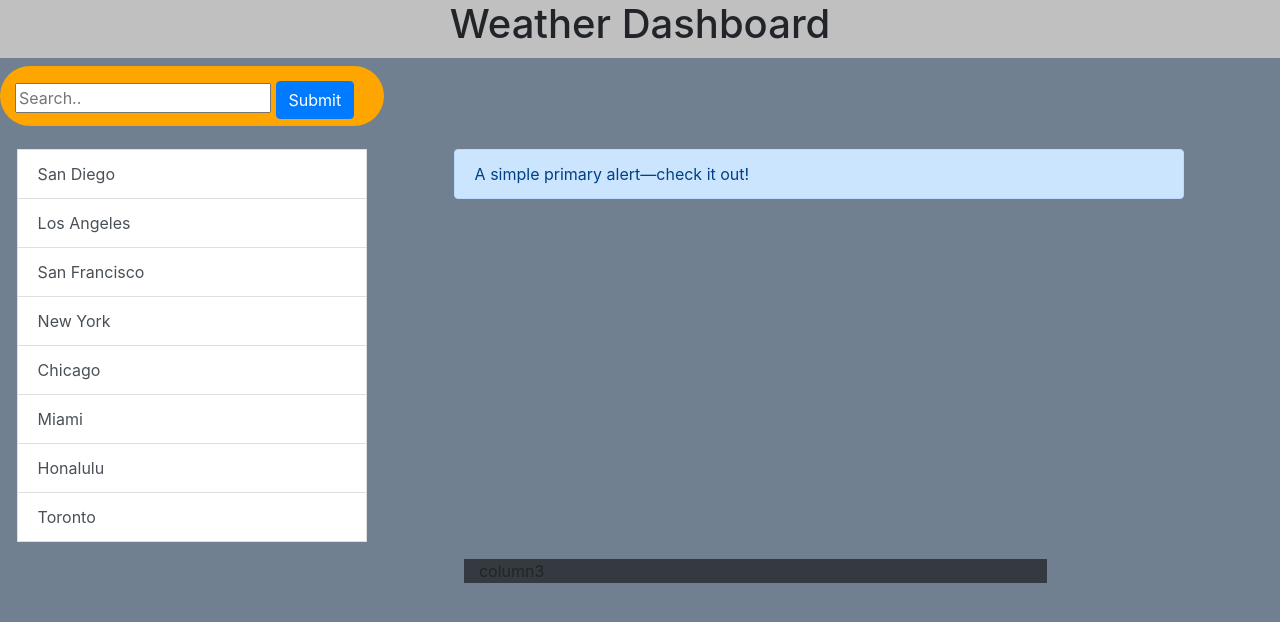
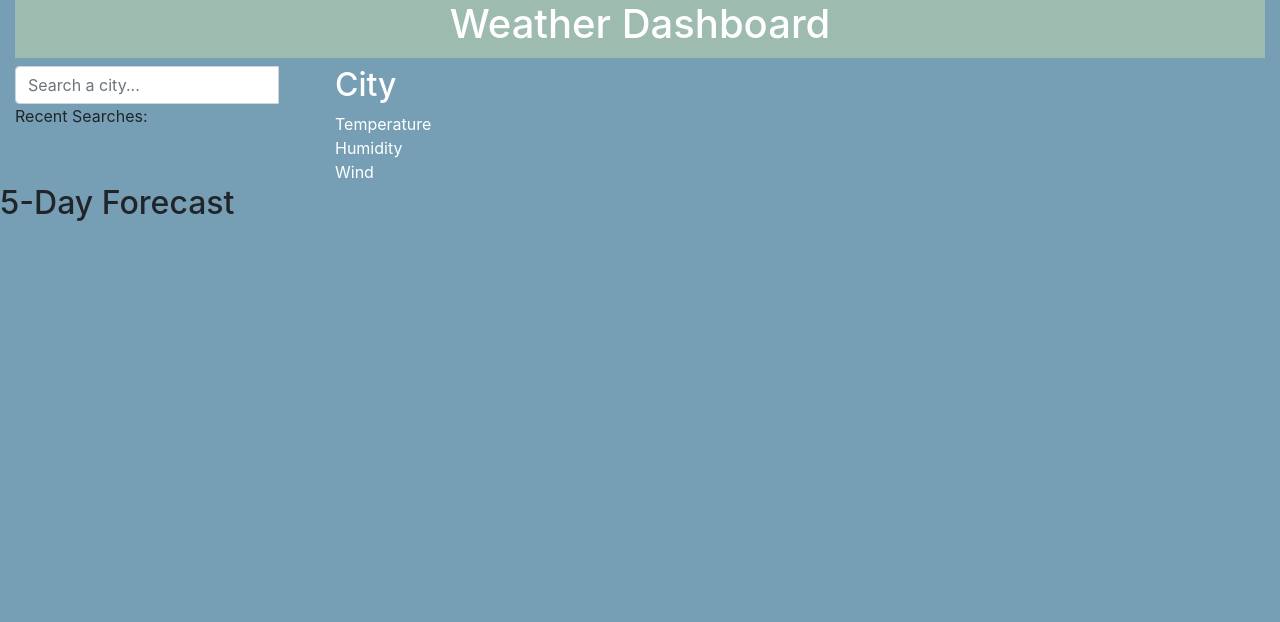
Before and after one commit to AustinPerez760/Weather-Dashboard, a plain HTML site: page index.html in a window 1280 px wide. Drawn offline with nearby package versions, Linux system fonts and the light colour scheme; files that its build step writes are made by us from their sources; files whose address does not match are found by name.

Commit message:
starting redesign of application

```diff
--- a/index.html
+++ b/index.html
@@ -1,61 +1,66 @@
 <!DOCTYPE html>
 <html lang="en">
-    <head>
-    <meta charset="UTF-8">
-    <meta name="viewport" content="width=device-width, initial-scale=1.0">
+  <head>
+    <meta charset="UTF-8" />
+    <meta name="viewport" content="width=device-width, initial-scale=1.0" />
     <title>Weather Dashboard</title>
-    <link rel= "stylesheet" href= "/Users/austinperez/Desktop/Weather-Dashboard/styles.css">
-    <link rel="stylesheet" href="https://cdn.jsdelivr.net/npm/bootstrap@4.5.3/dist/css/bootstrap.min.css" integrity="sha384-TX8t27EcRE3e/ihU7zmQxVncDAy5uIKz4rEkgIXeMed4M0jlfIDPvg6uqKI2xXr2" crossorigin="anonymous">
+    <link
+      rel="stylesheet"
+      href="/Users/austinperez/Desktop/Weather-Dashboard/styles.css"
+    />
+    <link
+      rel="stylesheet"
+      href="https://cdn.jsdelivr.net/npm/bootstrap@4.5.3/dist/css/bootstrap.min.css"
+      integrity="sha384-TX8t27EcRE3e/ihU7zmQxVncDAy5uIKz4rEkgIXeMed4M0jlfIDPvg6uqKI2xXr2"
+      crossorigin="anonymous"
+    />
   </head>
 
   <body>
-
-    <h1> <div class="head-font">
-         Weather Dashboard
-         </div>
-    </h1>
-
-    <aside class= "search-box">
-     <input type="text" placeholder="Search..">
-     <input class="btn btn-primary" type="submit" value="Submit">
-    </aside>
-
-    <section class ="container">
-        <div class ="row">
-            <div class="col-md-4">
-                <a href="#" class="list-group-item list-group-item-action">San Diego</a>
-                <a href="#" class="list-group-item list-group-item-action">Los Angeles</a>
-                <a href="#" class="list-group-item list-group-item-action">San Francisco</a>
-                <a href="#" class="list-group-item list-group-item-action">New York</a>
-                <a href="#" class="list-group-item list-group-item-action">Chicago</a>
-                <a href="#" class="list-group-item list-group-item-action">Miami</a>
-                <a href="#" class="list-group-item list-group-item-action">Honalulu</a>
-                <a href="#" class="list-group-item list-group-item-action">Toronto</a>
+    <section class="container-fluid">
+      <nav class="header">
+        <h1>Weather Dashboard</h1>
+      </nav>
+      <div class="row">
+        <div class="col-md-3">
+          <section class="input-group">
+            <input
+              type="text"
+              class="form-control"
+              id="search-box"
+              placeholder="Search a city..."
+              aria-label="Username"
+            />
+            <div class="input-group-btn">
+              <button
+                class="btn"
+                btn-primary
+                type="button"
+                id="search-btn"
+              ></button>
             </div>
-            <div class="col-md-8">
-                <div class="alert alert-primary" role="alert">
-                    A simple primary alert—check it out!
-                  </div>
+          </section>
+          <ul id="recent-search" class="list-group">
+            Recent Searches:
+          </ul>
+        </div>
+        <div class="col-md-9">
+          <div class="city-cards">
+            <section class="location">
+              <h2 id="city-input">City</h2>
+            </section>
+            <div id="current">
+              <div id="current-temp">Temperature</div>
+              <div id="current-humidity">Humidity</div>
+              <div id="current-wind">Wind</div>
             </div>
+          </div>
         </div>
+        <h2>5-Day Forecast</h2>
+        <div class="row" id="five-day"></div>
+      </div>
     </section>
 
-    <section class="container-5day">
-        <div class="row">
-            <div class="col-md-8 bg-dark">
-                column3
-            </div>
-        </div>
-    </section>
-
-
-
-
-
-
-   <script src="/Users/austinperez/Desktop/Weather-Dashboard/script.js"></script>
-
+    <script src="/Users/austinperez/Desktop/Weather-Dashboard/script.js"></script>
   </body>
-
-
 </html>
--- a/styles.css
+++ b/styles.css
@@ -1,47 +1,21 @@
 body {
-    background-color:slategray !important;
+  background-color: rgb(118, 159, 182) !important;
 }
 
-
-.head-font {
+h1 {
   text-align: center;
+  color: white;
   font-size: 100%;
-    background-color: silver;
+  background-color: rgb(157, 187, 174);
   margin-bottom: 0%;
   margin-top: 0%;
   padding-bottom: 10px;
 }
-
-.search-box {
-border-radius:40px;
-padding: 15px;
-background-color: orange;
-height: 60px;
-margin-right: 70%;
-
-
+button {
+  background-color: black;
+  color: white;
 }
 
-.list-group{
-margin-left: -80px;
-margin-top: 20px;
+.col-md-9 {
+  color: white;
 }
-
-.col-md-4 {
-margin-left:-6%;
-margin-top:2%;
-
-}
-
-.col-md-8 {
-margin-left:5%;
-margin-top:2%;
-
-
-}
-
-.container-5day{
-    margin-left:34%
-
-
-}
```
Lines whose indentation alone changed are shown as unchanged.
